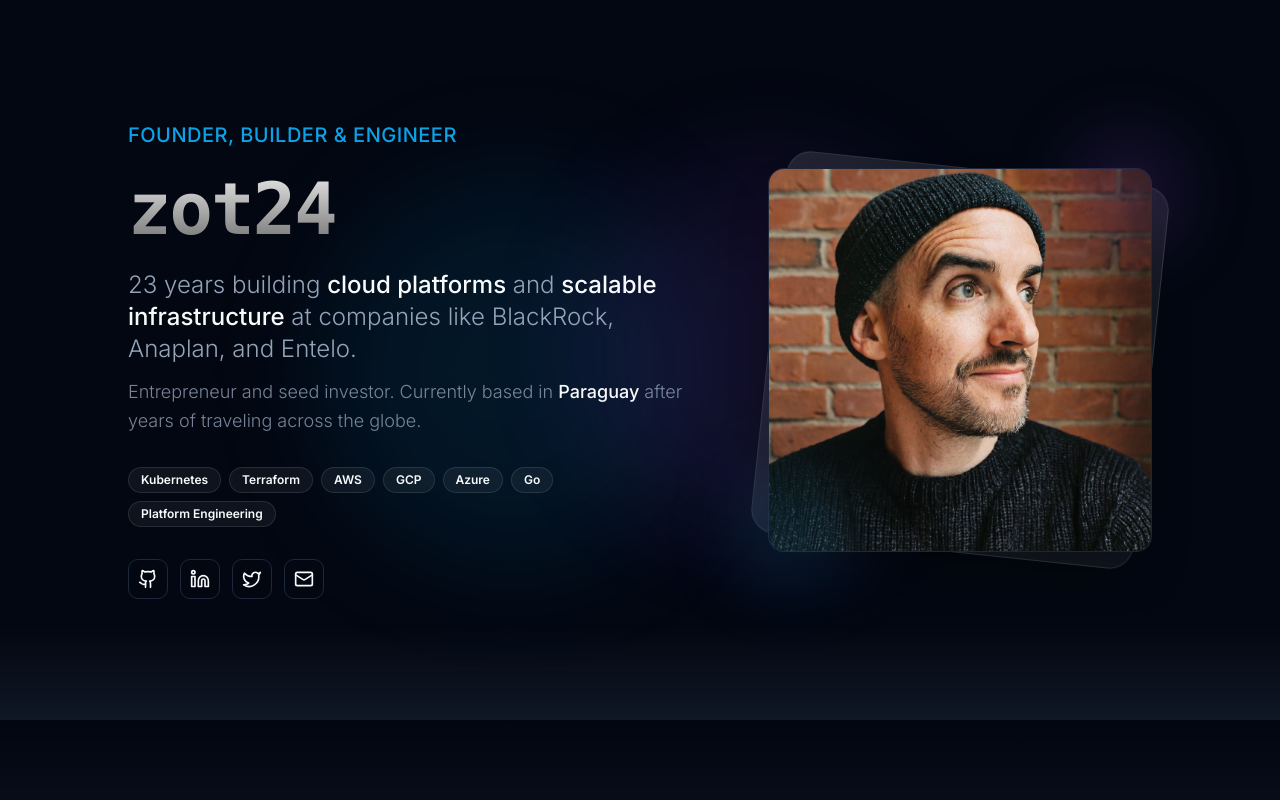
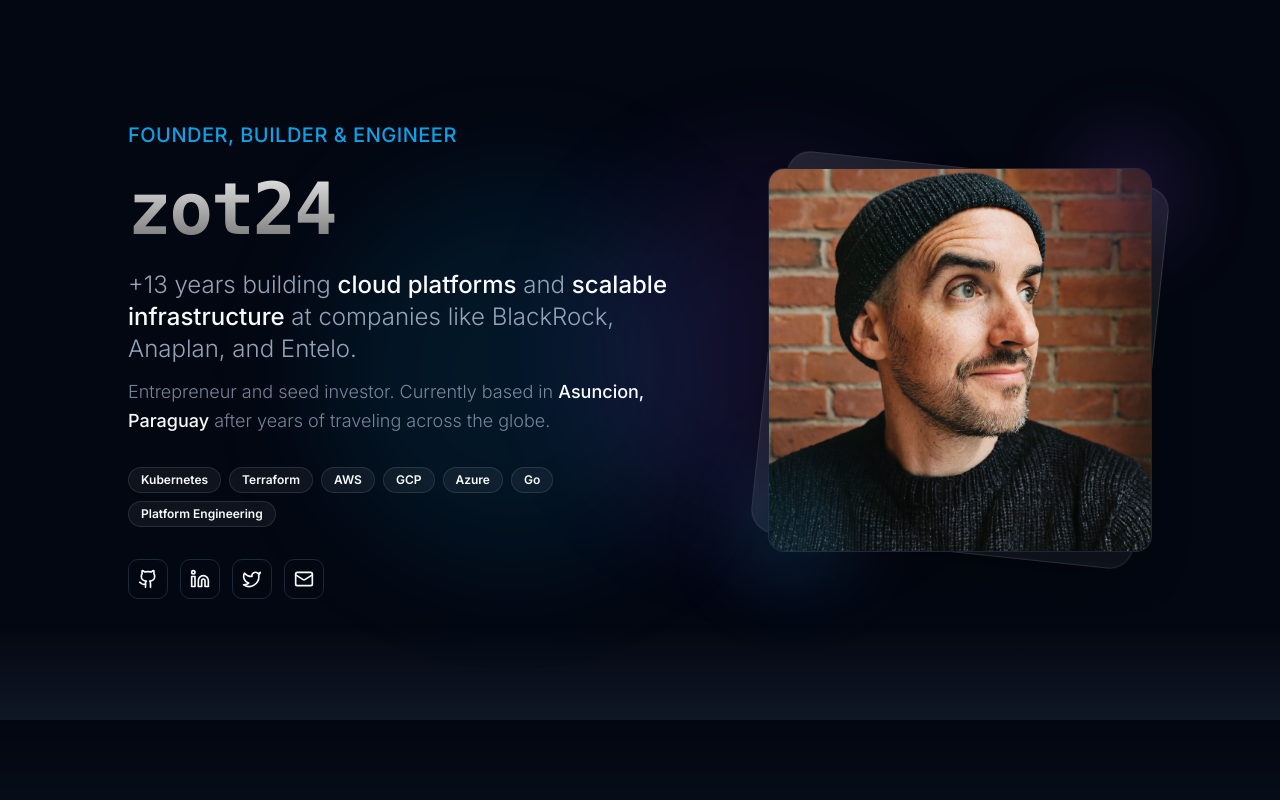
Before and after one commit to zot24/zot24, a Next.js app: page / in a window 1280 px wide. Shown: the top 800 px of the page. Built offline with nearby package versions, Linux system fonts and the light colour scheme.

Commit message:
feat: Update hero section with revised experience duration and location details for improved personal branding

```diff
--- a/components/sections/hero.tsx
+++ b/components/sections/hero.tsx
@@ -39,10 +39,10 @@ export function Hero() {
               </div>
               <div className="space-y-3 max-w-2xl mx-auto lg:mx-0">
                 <p className="text-xl lg:text-2xl text-muted-foreground font-light leading-relaxed">
-                  23 years building <span className="text-foreground font-medium">cloud platforms</span> and <span className="text-foreground font-medium">scalable infrastructure</span> at companies like BlackRock, Anaplan, and Entelo.
+                  +13 years building <span className="text-foreground font-medium">cloud platforms</span> and <span className="text-foreground font-medium">scalable infrastructure</span> at companies like BlackRock, Anaplan, and Entelo.
                 </p>
                 <p className="text-lg text-muted-foreground/80 font-light leading-relaxed">
-                  Entrepreneur and seed investor. Currently based in <span className="text-foreground font-medium">Paraguay</span> after years of traveling across the globe.
+                  Entrepreneur and seed investor. Currently based in <span className="text-foreground font-medium">Asuncion, Paraguay</span> after years of traveling across the globe.
                 </p>
               </div>
             </div>
```
